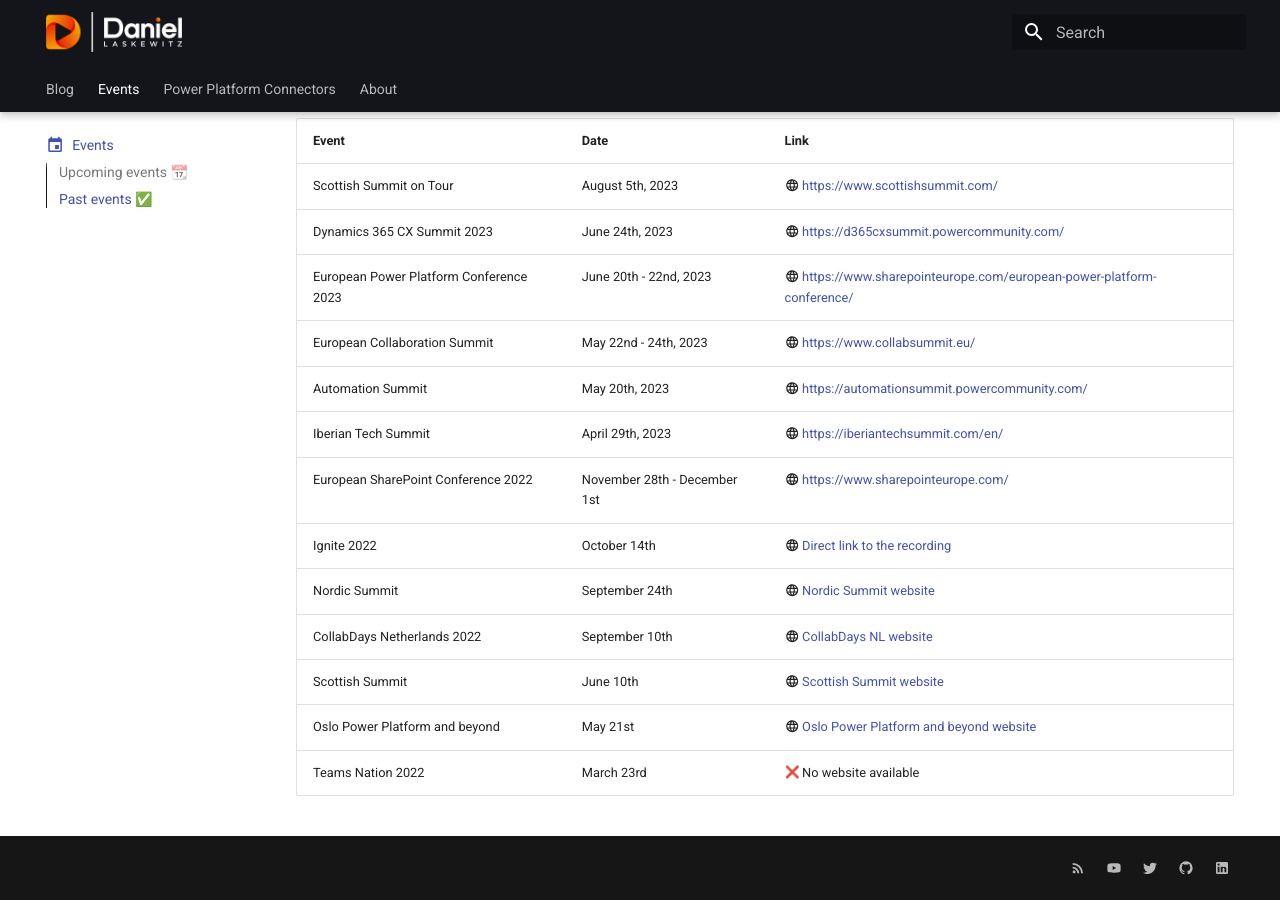
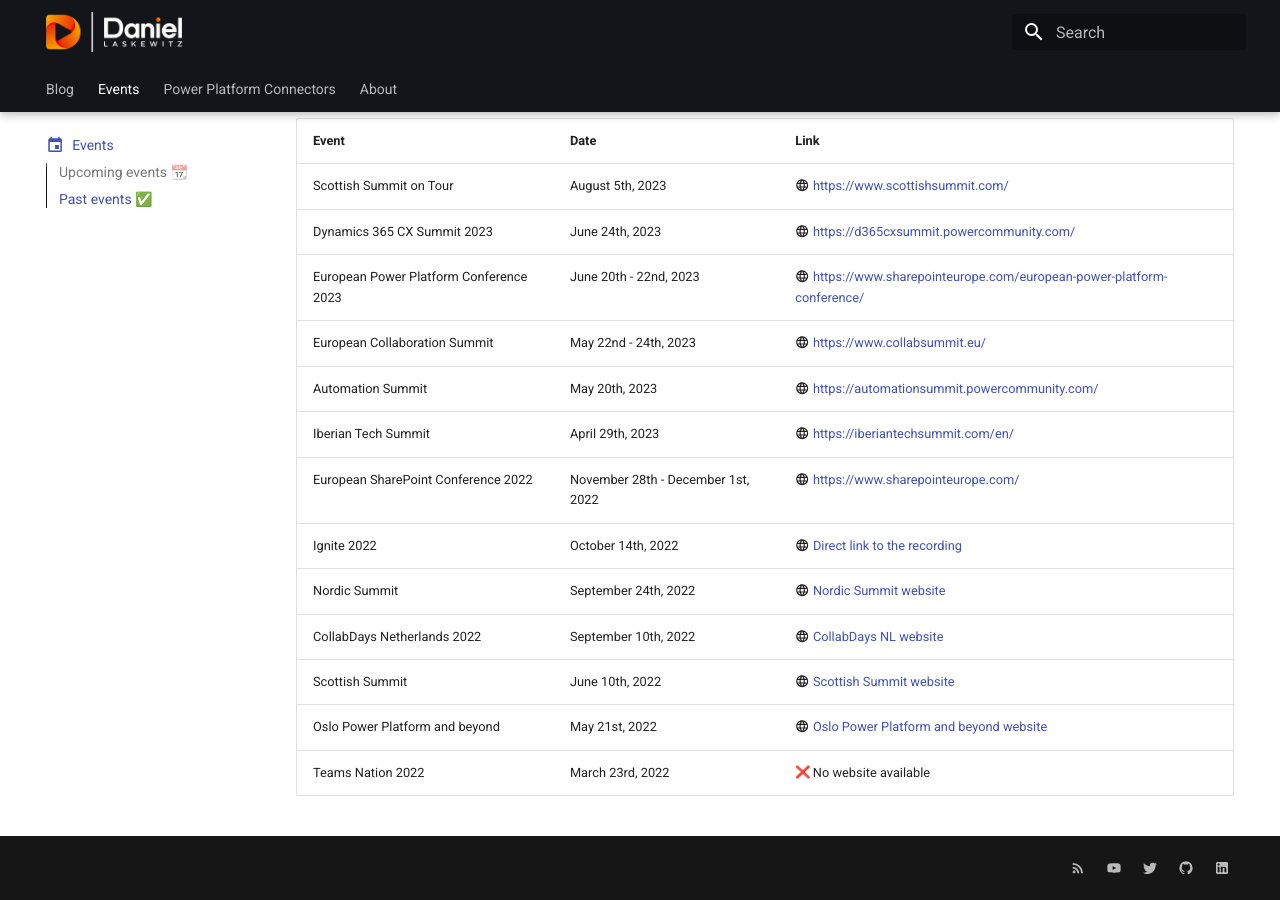
Before and after one commit to Laskewitz/laskewitz.github.io, an MkDocs documentation site: the page built from docs/events.md, in a window 1280 px wide and 900 px high, scrolled down 739 px. Built offline with MkDocs 1.6.1 and Material for MkDocs 9.7.7, drawn with Linux system fonts in a browser that asks for light colours; emoji names are drawn with the system emoji font; plug-ins that fetch from the network failed and are left out.

Commit message:
Update dates.

```diff
--- a/docs/events.md
+++ b/docs/events.md
@@ -32,10 +32,10 @@
 | European Collaboration Summit | May 22nd - 24th, 2023 | :material-web: [https://www.collabsummit.eu/](https://www.collabsummit.eu/) |
 | Automation Summit | May 20th, 2023 | :material-web: [https://automationsummit.powercommunity.com/](https://automationsummit.powercommunity.com/) |
 | Iberian Tech Summit | April 29th, 2023 | :material-web: [https://iberiantechsummit.com/en/](https://iberiantechsummit.com/en/) |
-| European SharePoint Conference 2022 | November 28th - December 1st | :material-web: [https://www.sharepointeurope.com/](https://www.sharepointeurope.com/) |
-| Ignite 2022 | October 14th | :material-web: [Direct link to the recording](https://ignite.microsoft.com/en-US/sessions/1d0792dd-3f20-4aa2-94d8-537d7d77d86d) |
-| Nordic Summit | September 24th | :material-web: [Nordic Summit website](https://nordicsummit.info/) |
-| CollabDays Netherlands 2022 | September 10th | :material-web: [CollabDays NL website](https://www.collabdays.org/2022-nl/) |
-| Scottish Summit | June 10th | :material-web: [Scottish Summit website](https://scottishsummit.com/) |
-| Oslo Power Platform and beyond | May 21st | :material-web: [Oslo Power Platform and beyond website](https://oslo-power-platform-and-beyond.sessionize.com/) |
-| Teams Nation 2022 | March 23rd | :x: No website available |
+| European SharePoint Conference 2022 | November 28th - December 1st, 2022 | :material-web: [https://www.sharepointeurope.com/](https://www.sharepointeurope.com/) |
+| Ignite 2022 | October 14th, 2022 | :material-web: [Direct link to the recording](https://ignite.microsoft.com/en-US/sessions/1d0792dd-3f20-4aa2-94d8-537d7d77d86d) |
+| Nordic Summit | September 24th, 2022 | :material-web: [Nordic Summit website](https://nordicsummit.info/) |
+| CollabDays Netherlands 2022 | September 10th, 2022 | :material-web: [CollabDays NL website](https://www.collabdays.org/2022-nl/) |
+| Scottish Summit | June 10th, 2022 | :material-web: [Scottish Summit website](https://scottishsummit.com/) |
+| Oslo Power Platform and beyond | May 21st, 2022 | :material-web: [Oslo Power Platform and beyond website](https://oslo-power-platform-and-beyond.sessionize.com/) |
+| Teams Nation 2022 | March 23rd, 2022 | :x: No website available |
```
